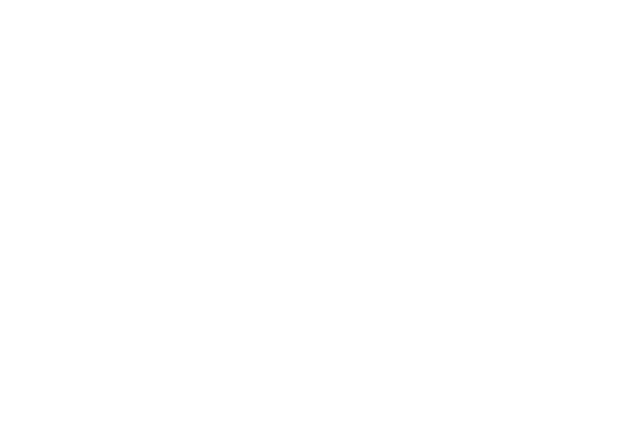
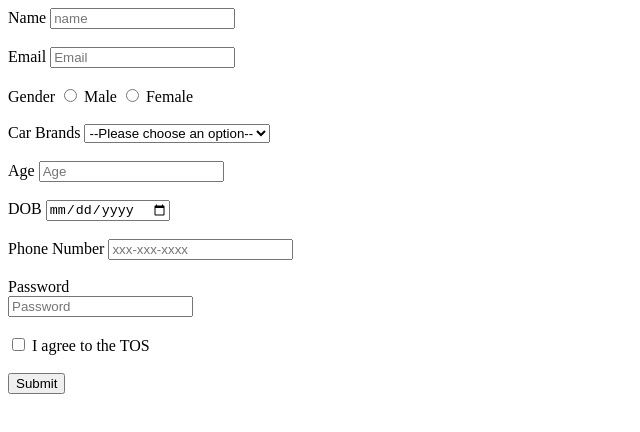
Before and after one commit to acciojob/signup-form-car-ramusiripalli, a website: page main.html in a window 1280 px wide. Shown: the whole page, without its empty margins (0-640 px from the left). Drawn offline with Linux system fonts and the light colour scheme.

Commit message:
created a submission

```diff
--- a/main.html
+++ b/main.html
@@ -8,7 +8,61 @@
 
 <body>
 	<!-- the entire body must be written by student -->
+	<div>
+	<form method="post" action="#">
+		<label for="name">Name</label>
+		<input type="text" id="name" placeholder="name" name="name" required><br> <br>
+		<label for="email">Email</label>
+		<input type="email" id="email" placeholder="Email" name="email" required><br> <br>
+		<label>Gender</label>
+		<label for="gender_m">
+		<input type="radio" name="gender" id="gender_m" value="male">
+			Male
+		</label>
+		<label for="gender_f">
+		<input type="radio" name="gender" id="gender_f" value="female">
+			Female
+		</label><br><br>
+
+		<label for="cars">Car Brands</label>
+		<select id="cars" name="cars">
+			<option value="" selected disabled hidden>--Please choose an option--</option>
+			<option value="maruti">Maruti Suzuki</option>
+		    <option value="hyundai">Hyundai</option>
+		    <option value="tata">Tata</option>
+		    <option value="honda">Honda</option>
+		    <option value="mahindra">Mahindra</option>
+		</select><br><br>
+
+
+		<label for="age">Age</label>
+		<input type="number" id="age" name="age" placeholder="Age" required> <br><br>
+		<label for="dob">DOB</label>
+		<input type="date" id="dob" name="dob" required> <br><br>
+
+		<label for="tel">Phone Number</label>
+		<input type="tel" id="tel" name="tel" placeholder="xxx-xxx-xxxx"> <br><br>
+		<!-- Password -->
+	    <label for="password">Password</label><br>
+	    <input type="password" id="password" name="password" placeholder="Password" required>
+	    <br><br>
+
+	    <!-- TOS Checkbox -->
+	    <input type="checkbox" id="tos" name="tos" required>
+	    <label for="tos">I agree to the TOS</label>
+	    <br><br>
+
+	    <!-- Submit button -->
+	    <button type="submit">Submit</button>
+
+	</form>
+
+
+	</div>
+
+
     <script type="text/javascript" src="./script.js">
+
 </script>
 
 </body>
```
